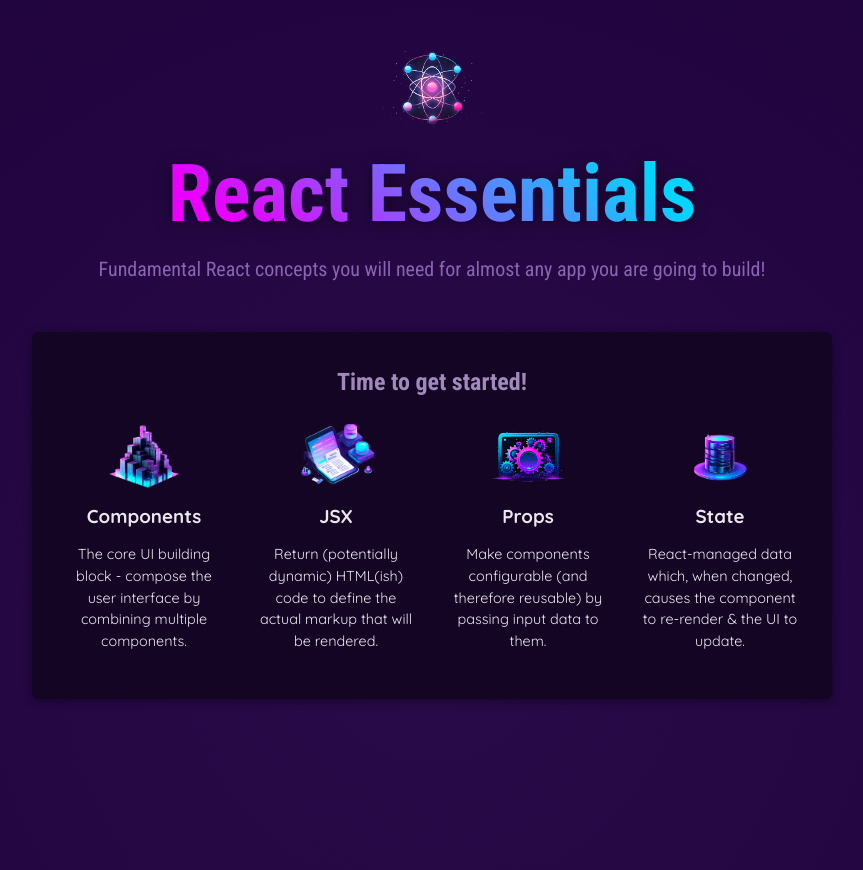
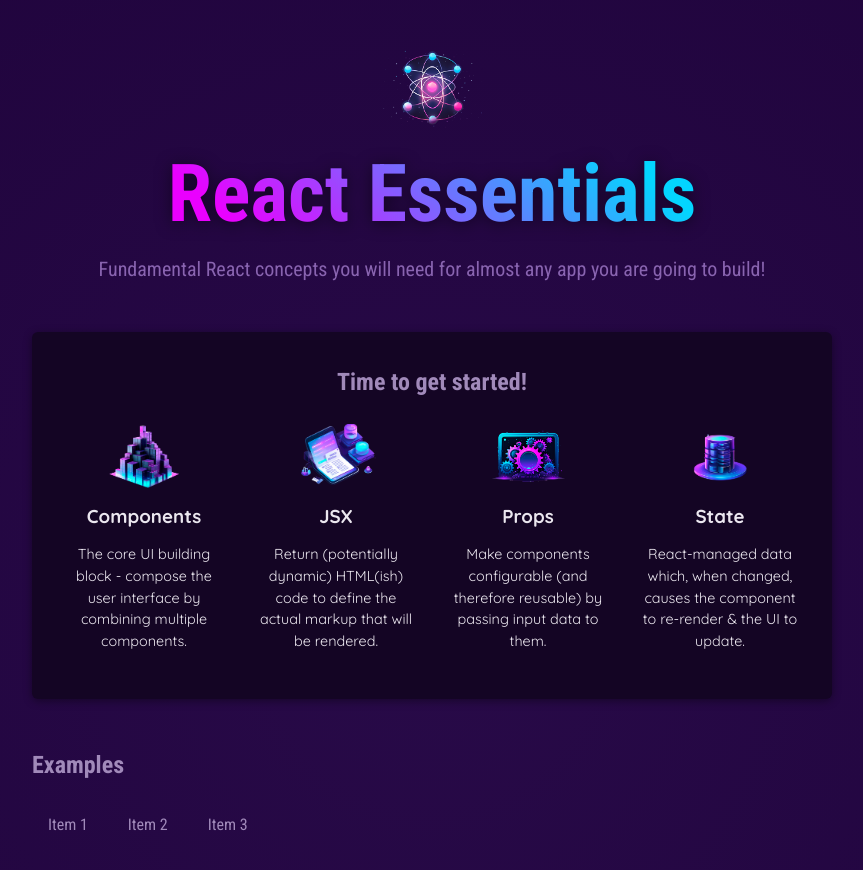
Before and after one commit to CarinelyL/01-starting-project, a React (Vite) app: page / in a window 1280 px wide. Shown: the top 870 px of the page, without its empty margins (208-1071 px from the left). Built offline with nearby package versions, Linux system fonts and the light colour scheme.

Commit message:
Created new tab button and put in a new section on the bottom of App

```diff
--- a/src/App.jsx
+++ b/src/App.jsx
@@ -2,6 +2,7 @@
 // import UserData from './assets/UserData.jsx';  //To get the file in the same folder
 import CoreConcept from './components/CoreConcept/CoreConcept.jsx';
 import { CORE_CONCEPTS } from './assets/data.js'; //Destructuring
+import TabButton from './components/TabButton/TabButton.jsx';
 
 //Project using React;
 function App() {
@@ -18,6 +19,14 @@
           <CoreConcept {... CORE_CONCEPTS[3]}/>
           </ul>
         </section>
+        <section id="examples">
+          <h2>Examples </h2>
+          <menu>
+            <TabButton> Item 1 </TabButton>
+            <TabButton> Item 2 </TabButton>
+            <TabButton> Item 3</TabButton>
+          </menu>
+        </section>
       </main>
     </div>
   );
--- /dev/null
+++ b/src/components/TabButton/TabButton.jsx
@@ -0,0 +1,13 @@
+//Another way to write a function
+export default function TabButton({children}){
+    return(
+        <li>
+            <button>
+                {children}
+            </button>
+        </li>
+    );
+}
+
+/*There are two ways to use the props here. Use props as a parameter, then set the props.children or put children in the parameter
+remember destructuring*/
```
Also changed, not shown: src/components/TabButton/TabButton.css (added).
